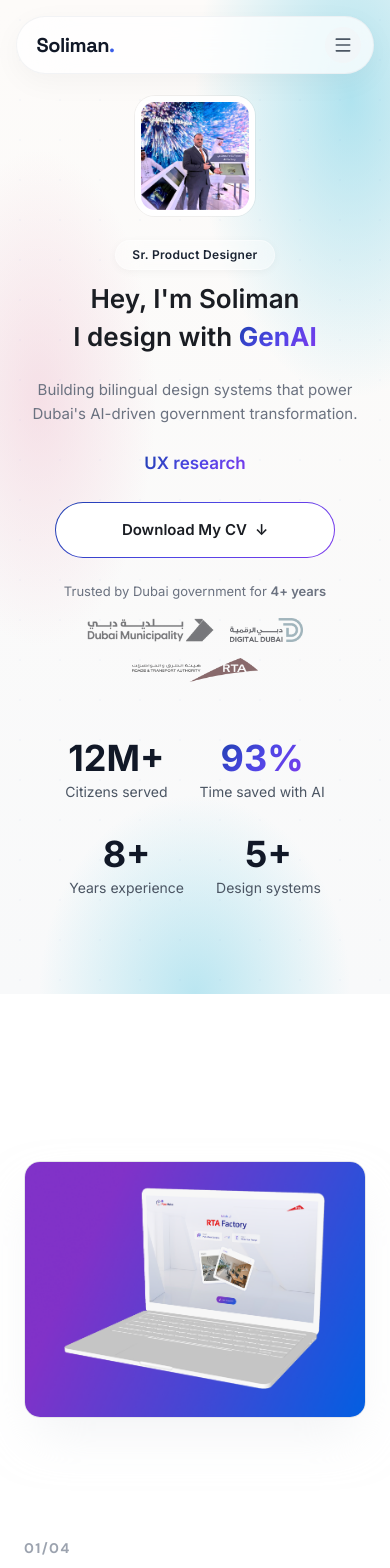
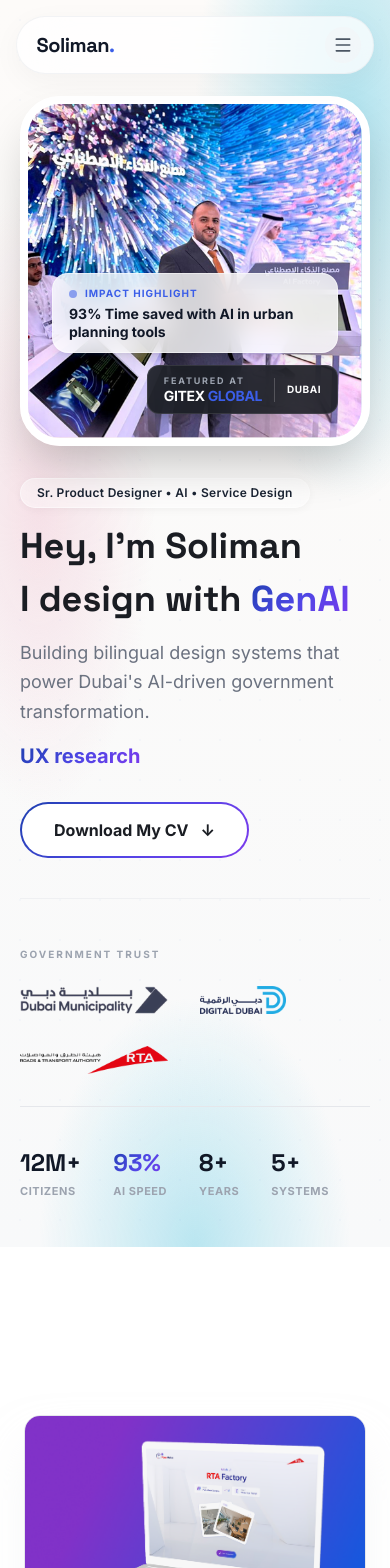
Before and after one commit to soliman2/portfolio, a React (Vite) app: page / in a window 390 px wide. Shown: the top 1568 px of the page. Built offline with nearby package versions, Linux system fonts and the light colour scheme.

Commit message:
Redesign Hero section, optimize vertical spacing, and add GITEX GLOBAL logo overlay

```diff
--- a/components/CallToAction.tsx
+++ b/components/CallToAction.tsx
@@ -72,7 +72,7 @@
               LinkedIn
             </a>
             <a
-              href="https://drive.google.com/file/d/1533uWsFcWAdLsv8JiR9BN5VLs5KL2RgB/view"
+              href="/soliman-shaban-cv.pdf"
               target="_blank"
               rel="noopener noreferrer"
               className="flex-1 sm:flex-none inline-flex justify-center items-center px-8 py-4 bg-slate-800 hover:bg-slate-700 border border-slate-700 text-white rounded-full font-semibold font-display transition-all"
--- a/components/CredentialsRecognition.tsx
+++ /dev/null
@@ -1,157 +0,0 @@
-import React from 'react';
-import { motion } from 'framer-motion';
-import { Trophy, Award, BadgeCheck, GraduationCap } from 'lucide-react';
-
-interface Certificate {
-    id: number;
-    title: string;
-    organization: string;
-    year: string;
-    badgeType: 'AWARD' | 'EXCELLENCE' | 'CERTIFICATE' | 'NANODEGREE';
-    gradientClass: string;
-    icon: 'trophy' | 'award' | 'badge' | 'graduation';
-}
-
-const CERTIFICATES: Certificate[] = [
-    {
-        id: 1,
-        title: "AI & Data Science Recognition",
-        organization: "RTA Dubai",
-        year: "2025",
-        badgeType: "AWARD",
-        gradientClass: "bg-gradient-to-br from-amber-100 to-amber-200",
-        icon: "trophy"
-    },
-    {
-        id: 2,
-        title: "Excellence in Innovation",
-        organization: "RTA Dubai",
-        year: "2024",
-        badgeType: "EXCELLENCE",
-        gradientClass: "bg-gradient-to-br from-pink-100 to-pink-200",
-        icon: "award"
-    },
-    {
-        id: 3,
-        title: "Generative AI Professional",
-        organization: "Google Cloud",
-        year: "2024",
-        badgeType: "CERTIFICATE",
-        gradientClass: "bg-gradient-to-br from-blue-100 to-blue-200",
-        icon: "badge"
-    },
-    {
-        id: 4,
-        title: "UX Research Nanodegree",
-        organization: "Udacity",
-        year: "2023",
-        badgeType: "NANODEGREE",
-        gradientClass: "bg-gradient-to-br from-emerald-100 to-emerald-200",
-        icon: "graduation"
-    },
-    {
-        id: 5,
-        title: "Design Systems Specialist",
-        organization: "Interaction Design Foundation",
-        year: "2023",
-        badgeType: "CERTIFICATE",
-        gradientClass: "bg-gradient-to-br from-purple-100 to-purple-200",
-        icon: "badge"
-    },
-    {
-        id: 6,
-        title: "Product Design Certification",
-        organization: "Nielsen Norman Group",
-        year: "2022",
-        badgeType: "CERTIFICATE",
-        gradientClass: "bg-gradient-to-br from-indigo-100 to-indigo-200",
-        icon: "graduation"
-    }
-];
-
-const BADGE_STYLES = {
-    AWARD: "bg-amber-100 text-amber-800",
-    EXCELLENCE: "bg-pink-100 text-pink-800",
-    CERTIFICATE: "bg-blue-100 text-blue-800",
-    NANODEGREE: "bg-emerald-100 text-emerald-800"
-};
-
-const CredentialsRecognition: React.FC = () => {
-
-    const getIcon = (iconType: string) => {
-        const iconProps = { className: "w-12 h-12 text-slate-700 transition-transform duration-300 group-hover:scale-110 group-hover:rotate-6" };
-
-        switch (iconType) {
-            case 'trophy':
-                return <Trophy {...iconProps} />;
-            case 'award':
-                return <Award {...iconProps} />;
-            case 'badge':
-                return <BadgeCheck {...iconProps} />;
-            case 'graduation':
-                return <GraduationCap {...iconProps} />;
-            default:
-                return <Award {...iconProps} />;
-        }
-    };
-
-    return (
-        <section className="py-20 bg-gradient-to-b from-white to-slate-50 relative overflow-hidden">
-            <div className="max-w-[1200px] mx-auto px-6 lg:px-12 relative z-10">
-
-                {/* Section Header */}
-                <div className="text-center mb-16">
-                    <div className="text-xs font-semibold text-[#4169E1] uppercase tracking-[2px] mb-3">
-                        VERIFIED
-                    </div>
-                    <h2 className="text-4xl font-bold text-[#1A1D23]">
-                        Credentials & Recognition
-                    </h2>
-                </div>
-
-                {/* Cards Grid */}
-                <div className="grid grid-cols-1 sm:grid-cols-2 lg:grid-cols-4 gap-6 justify-items-center">
-                    {CERTIFICATES.map((cert, index) => (
-                        <motion.div
-                            key={cert.id}
-                            initial={{ opacity: 0, y: 30 }}
-                            whileInView={{ opacity: 1, y: 0 }}
-                            viewport={{ once: true, margin: "-50px" }}
-                            transition={{ duration: 0.5, delay: index * 0.1 }}
-                            className="group w-full max-w-[280px] bg-white rounded-[20px] p-6 shadow-[0_4px_24px_rgba(0,0,0,0.06)] hover:shadow-[0_12px_40px_rgba(0,0,0,0.1)] hover:-translate-y-1.5 transition-all duration-300 cursor-pointer"
-                        >
-                            {/* Image Area with Gradient Background */}
-                            <div className={`w-full h-[140px] ${cert.gradientClass} rounded-xl flex items-center justify-center mb-5`}>
-                                {getIcon(cert.icon)}
-                            </div>
-
-                            {/* Certificate Title */}
-                            <h3 className="text-base font-semibold text-[#1A1D23] text-center leading-snug mb-3 min-h-[44px]">
-                                {cert.title}
-                            </h3>
-
-                            {/* Organization + Year Row */}
-                            <div className="flex items-center justify-center gap-2 mb-4">
-                                <span className="text-[13px] font-medium text-slate-600">
-                                    {cert.organization}
-                                </span>
-                                <span className="text-[13px] font-medium text-slate-400">
-                                    • {cert.year}
-                                </span>
-                            </div>
-
-                            {/* Badge */}
-                            <div className="flex justify-center">
-                                <span className={`inline-block px-3.5 py-1.5 rounded-md text-[11px] font-semibold uppercase tracking-wider ${BADGE_STYLES[cert.badgeType]} transition-transform duration-200 group-hover:scale-105`}>
-                                    {cert.badgeType}
-                                </span>
-                            </div>
-                        </motion.div>
-                    ))}
-                </div>
-            </div>
-        </section>
-    );
-};
-
-export default CredentialsRecognition;
--- a/components/Footer.tsx
+++ b/components/Footer.tsx
@@ -72,7 +72,7 @@
               LinkedIn
             </a>
             <a
-              href="https://drive.google.com/file/d/1533uWsFcWAdLsv8JiR9BN5VLs5KL2RgB/view"
+              href="/soliman-shaban-cv.pdf"
               target="_blank"
               rel="noopener noreferrer"
               className="flex-1 sm:flex-none inline-flex justify-center items-center px-8 py-4 bg-slate-800 hover:bg-slate-700 border border-slate-700 text-white rounded-full font-semibold font-display transition-all"
--- a/components/Hero.tsx
+++ b/components/Hero.tsx
@@ -70,7 +70,7 @@
     }, [capabilities.length]);
 
     return (
-        <section className="relative min-h-screen w-full flex items-center justify-center font-inter overflow-hidden py-24 md:py-32">
+        <section className="relative min-h-screen w-full flex items-center justify-center font-inter overflow-hidden pt-24 pb-12 md:pt-32 md:pb-16">
             {/* Background Gradient */}
             <div
                 className="absolute inset-0 pointer-events-none z-0"
@@ -94,56 +94,43 @@
             />
 
             {/* Main Content Container */}
-            <div className="relative z-20 w-full max-w-6xl mx-auto px-5 sm:px-6 lg:px-8">
+            <div className="relative z-20 w-full max-w-7xl mx-auto px-5 sm:px-6 lg:px-8">
                 <motion.div
                     variants={containerVariants}
                     initial="hidden"
                     animate="visible"
-                    className="flex flex-col items-center text-center space-y-6 md:space-y-8"
+                    className="flex flex-col space-y-10 md:space-y-16 h-full"
                 >
+                    {/* Hero Grid: Content Left, Image Right */}
+                    <div className="grid grid-cols-1 lg:grid-cols-2 gap-8 lg:gap-16 items-stretch">
 
-                    {/* Photo + Headline Inline */}
-                    <motion.div variants={fadeUpVariants} className="flex flex-col md:flex-row items-center gap-6 md:gap-8">
-                        {/* Profile Photo */}
-                        <div className="flex-shrink-0">
-                            <img
-                                src="/images/soliman-portrait-new.png"
-                                alt="Soliman Shaban"
-                                className="w-[120px] h-[120px] md:w-[140px] md:h-[140px] object-cover"
-                                style={{
-                                    borderRadius: '20px',
-                                    border: '6px solid white',
-                                    boxShadow: '0 0 0 1px rgba(0,0,0,0.05)'
-                                }}
-                            />
-                        </div>
-
-                        {/* Headline Text */}
-                        <div className="text-center md:text-left">
+                        {/* Left Side: Content Block */}
+                        <div className="flex flex-col justify-center items-start text-left space-y-4 order-2 lg:order-1">
                             {/* Glass Badge - Sr. Product Designer */}
-                            <div className="mb-3 md:mb-4 flex justify-center md:justify-start">
+                            <motion.div variants={fadeUpVariants}>
                                 <span
                                     className="inline-block px-4 py-1.5 text-xs md:text-sm font-semibold"
                                     style={{
-                                        background: 'rgba(255, 255, 255, 0.35)',
+                                        background: 'rgba(255, 255, 255, 0.45)',
                                         backdropFilter: 'blur(12px)',
                                         WebkitBackdropFilter: 'blur(12px)',
-                                        border: '1px solid rgba(255, 255, 255, 0.4)',
+                                        border: '1px solid rgba(255, 255, 255, 0.5)',
                                         borderRadius: '999px',
                                         color: '#1A2332',
                                         letterSpacing: '0.3px',
                                         boxShadow: '0 2px 8px rgba(0, 0, 0, 0.04)'
                                     }}
                                 >
-                                    Sr. Product Designer
+                                    Sr. Product Designer • AI • Service Design
+                                </span >
+                            </motion.div>
+
+                            {/* Headline */}
+                            <motion.h1 variants={fadeUpVariants} className="space-y-2">
+                                <span className="block text-4xl md:text-5xl lg:text-6xl font-bold text-[#1A1D23] leading-tight font-display">
+                                    Hey, I'm Soliman
                                 </span>
-                            </div>
-
-                            <h1 style={{ fontFamily: 'Inter' }}>
-                                <div className="text-[26px] md:text-[40px] font-semibold text-[#1A1D23] leading-[1.3] mb-1 md:mb-2">
-                                    Hey, I'm Soliman
-                                </div>
-                                <div className="text-[26px] md:text-[40px] font-semibold text-[#1A1D23] leading-[1.3]">
+                                <span className="block text-4xl md:text-5xl lg:text-6xl font-bold text-[#1A1D23] leading-tight font-display">
                                     I design with{' '}
                                     <span
                                         className="font-bold"
@@ -156,24 +143,18 @@
                                     >
                                         GenAI
                                     </span>
-                                </div>
-                            </h1>
-                        </div>
-                    </motion.div>
+                                </span>
+                            </motion.h1>
 
-                    {/* Subline - Bilingual Design Systems */}
-                    <motion.div variants={fadeUpVariants} className="w-full max-w-3xl mx-auto px-2">
-                        <div className="text-[15px] md:text-[18px] text-slate-500 leading-[1.6] text-center" style={{ fontFamily: 'Inter' }}>
+                            {/* Description */}
+                            <motion.p variants={fadeUpVariants} className="text-lg md:text-xl text-slate-500 leading-relaxed max-w-xl font-inter">
                                 Building bilingual design systems that power Dubai's AI-driven government transformation.
-                        </div>
-                    </motion.div>
+                            </motion.p>
 
-                    {/* Specialization Badges */}
+                            {/* Capability Ticker */}
                             <motion.div
                                 variants={fadeUpVariants}
-                        initial="hidden"
-                        animate="visible"
-                        className="flex justify-center items-center min-h-[28px]"
+                                className="flex items-center min-h-[28px]"
                             >
                                 <AnimatePresence mode="wait">
                                     <motion.span
@@ -182,7 +163,7 @@
                                         initial="enter"
                                         animate="center"
                                         exit="exit"
-                                className="font-semibold text-[17px]"
+                                        className="font-bold text-xl md:text-2xl"
                                         style={{
                                             background: 'linear-gradient(135deg, #1e40af 0%, #4f46e5 50%, #7c3aed 100%)',
                                             WebkitBackgroundClip: 'text',
@@ -196,80 +177,105 @@
                             </motion.div>
 
                             {/* CTA Button */}
-                    <motion.div variants={fadeUpVariants} className="flex justify-center w-full md:w-auto px-4 md:px-0">
+                            <motion.div variants={fadeUpVariants} className="pt-4">
                                 <a
                                     href="/soliman-shaban-cv.pdf"
                                     target="_blank"
                                     rel="noopener noreferrer"
-                            className="inline-flex items-center justify-center gap-2 px-8 py-4 rounded-full font-semibold text-[15px] text-[#1A1D23] transition-all hover:opacity-80 w-full md:w-auto max-w-[280px] md:max-w-none"
+                                    className="inline-flex items-center justify-center gap-3 px-8 py-3.5 rounded-full font-bold text-base text-[#1A1D23] transition-all hover:shadow-2xl hover:shadow-blue-200 active:scale-95 group"
                                     style={{
                                         background: 'white',
-                                border: '1.5px solid transparent',
+                                        border: '2px solid transparent',
                                         backgroundImage: 'linear-gradient(white, white), linear-gradient(135deg, #1e40af 0%, #4f46e5 50%, #7c3aed 100%)',
                                         backgroundOrigin: 'border-box',
                                         backgroundClip: 'padding-box, border-box',
-                                minHeight: '48px'
                                     }}
                                 >
-                            Download My CV <span>↓</span>
+                                    Download My CV <span className="group-hover:translate-y-1 transition-transform">↓</span>
                                 </a>
                             </motion.div>
+                        </div>
 
-                    {/* Government Trust Section */}
-                    <motion.div variants={fadeUpVariants} className="mt-8 md:mt-12 w-full px-4">
-                        <p className="text-[13px] md:text-[14px] text-[#6B7280] mb-4 text-center">
-                            Trusted by Dubai government for <span className="font-semibold">4+ years</span>
+                        {/* Right Side: Image with matching height */}
+                        <motion.div
+                            variants={fadeUpVariants}
+                            className="relative order-1 lg:order-2 flex"
+                        >
+                            <div className="relative w-full h-[350px] lg:h-[450px] overflow-hidden rounded-[40px] shadow-2xl group border-[8px] border-white">
+                                <img
+                                    src="/images/soliman-portrait-new.png"
+                                    alt="Soliman Shaban"
+                                    className="w-full h-full object-cover transform group-hover:scale-105 transition-transform duration-1000"
+                                />
+                                {/* Bottom recognition tags inside image */}
+                                <div className="absolute bottom-6 left-6 right-6 flex flex-col gap-3">
+                                    <div className="bg-white/80 backdrop-blur-md px-4 py-3 rounded-2xl border border-white/50 shadow-lg self-start">
+                                        <div className="flex items-center gap-2 mb-1">
+                                            <div className="w-2 h-2 rounded-full bg-blue-600 animate-pulse"></div>
+                                            <p className="text-[10px] font-bold text-blue-600 uppercase tracking-widest">Impact Highlight</p>
+                                        </div>
+                                        <p className="text-sm font-bold text-slate-900 leading-tight">93% Time saved with AI in urban planning tools</p>
+                                    </div>
+
+                                    <div className="bg-[#1A1D23]/90 backdrop-blur-md px-4 py-2.5 rounded-xl border border-white/10 shadow-xl self-end flex items-center gap-3">
+                                        <div className="flex flex-col">
+                                            <p className="text-[9px] font-bold text-slate-400 uppercase tracking-[0.2em] leading-none mb-1">Featured at</p>
+                                            <p className="text-sm font-black text-white tracking-tight leading-none">
+                                                GITEX <span className="text-blue-500">GLOBAL</span>
                                             </p>
-
-                        {/* Logo Row */}
-                        <div className="flex flex-wrap gap-4 md:gap-6 justify-center items-center">
-                            <img src="/images/01.png" alt="RTA" className="h-[24px] md:h-[28px] w-auto object-contain" style={{ filter: 'grayscale(80%) opacity(0.7)' }} />
-                            <img src="/images/02.png" alt="Dubai Municipality" className="h-[24px] md:h-[28px] w-auto object-contain" style={{ filter: 'grayscale(80%) opacity(0.7)' }} />
-                            <img src="/images/03.png" alt="Digital Dubai" className="h-[24px] md:h-[28px] w-auto object-contain" style={{ filter: 'grayscale(80%) opacity(0.7)' }} />
+                                        </div>
+                                        <div className="w-[1px] h-6 bg-white/20"></div>
+                                        <p className="text-[10px] font-bold text-white uppercase tracking-wider">Dubai</p>
+                                    </div>
+                                </div>
                             </div>
                         </motion.div>
-
-                    {/* Bottom Metrics */}
-                    <motion.div variants={fadeUpVariants} className="w-full pt-8">
-                        <div className="flex flex-wrap gap-8 justify-center">
-                            {/* Metric 1 */}
-                            <div className="flex flex-col items-center">
-                                <div className="text-4xl md:text-5xl font-bold text-slate-900">12M+</div>
-                                <div className="text-sm text-slate-600 mt-1">Citizens served</div>
                     </div>
 
-                            {/* Metric 2 - Featured AI Card */}
-                            <div
-                                className="flex flex-col items-center"
-                            >
-                                <div
-                                    className="text-4xl md:text-5xl font-bold"
+                    {/* Simplified Impact Row: Logos + Metrics */}
+                    <motion.div variants={fadeUpVariants} className="pt-12 border-t border-slate-200/50">
+                        <div className="flex flex-col lg:flex-row lg:items-center gap-10 lg:gap-16">
+
+                            {/* Government Logos */}
+                            <div className="border-b lg:border-b-0 lg:border-r border-slate-200 pb-8 lg:pb-0 lg:pr-16">
+                                <p className="text-[10px] font-bold text-slate-400 uppercase tracking-[0.2em] mb-6">Government Trust</p>
+                                <div className="flex flex-wrap items-center gap-8">
+                                    <img src="/images/01.png" alt="RTA" className="h-7 md:h-8 w-auto" />
+                                    <img src="/images/02.png" alt="Dubai Municipality" className="h-7 md:h-8 w-auto" />
+                                    <img src="/images/03.png" alt="Digital Dubai" className="h-7 md:h-8 w-auto" />
+                                </div>
+                            </div>
+
+                            {/* Metrics Grid */}
+                            <div className="flex flex-wrap gap-8 md:gap-12">
+                                <div className="flex flex-col">
+                                    <span className="text-2xl md:text-3xl font-bold text-slate-900 font-display">12M+</span>
+                                    <span className="text-[11px] font-bold text-slate-400 uppercase tracking-wider mt-1">Citizens</span>
+                                </div>
+                                <div className="flex flex-col">
+                                    <span
+                                        className="text-2xl md:text-3xl font-bold font-display"
                                         style={{
                                             background: 'linear-gradient(135deg, #1e40af 0%, #4f46e5 50%, #7c3aed 100%)',
                                             WebkitBackgroundClip: 'text',
                                             WebkitTextFillColor: 'transparent',
                                             backgroundClip: 'text'
                                         }}
-                                >
-                                    93%
+                                    >93%</span>
+                                    <span className="text-[11px] font-bold text-slate-400 uppercase tracking-wider mt-1">AI Speed</span>
                                 </div>
-                                <div className="text-sm text-slate-600 mt-1">Time saved with AI</div>
+                                <div className="flex flex-col">
+                                    <span className="text-2xl md:text-3xl font-bold text-slate-900 font-display">8+</span>
+                                    <span className="text-[11px] font-bold text-slate-400 uppercase tracking-wider mt-1">Years</span>
+                                </div>
+                                <div className="flex flex-col">
+                                    <span className="text-2xl md:text-3xl font-bold text-slate-900 font-display">5+</span>
+                                    <span className="text-[11px] font-bold text-slate-400 uppercase tracking-wider mt-1">Systems</span>
+                                </div>
                             </div>
 
-                            {/* Metric 3 */}
-                            <div className="flex flex-col items-center">
-                                <div className="text-4xl md:text-5xl font-bold text-slate-900">8+</div>
-                                <div className="text-sm text-slate-600 mt-1">Years experience</div>
-                            </div>
-
-                            {/* Metric 4 */}
-                            <div className="flex flex-col items-center">
-                                <div className="text-4xl md:text-5xl font-bold text-slate-900">5+</div>
-                                <div className="text-sm text-slate-600 mt-1">Design systems</div>
-                            </div>
                         </div>
                     </motion.div>
-
                 </motion.div>
             </div>
 
--- a/pages/Home.tsx
+++ b/pages/Home.tsx
@@ -2,7 +2,7 @@
 import Hero from '../components/Hero';
 import FeaturedCaseStudySection from '../components/FeaturedCaseStudySection';
 import MoreExpertise from '../components/MoreExpertise';
-import CredentialsRecognition from '../components/CredentialsRecognition';
+
 import Testimonials from '../components/Testimonials';
 import { FEATURED_CASE_STUDIES } from '../constants';
 
@@ -58,9 +58,6 @@
                 {/* More Expertise Section (3 Cards) */}
                 <MoreExpertise />
 
-                {/* Credentials & Recognition */}
-                <CredentialsRecognition />
-
                 {/* Testimonials */}
                 <Testimonials />
             </div>
```
Also changed, not shown: components/Testimonials.tsx (+100 -94 lines), public/certificate 1.jpeg (added). Lines whose indentation alone changed are shown as unchanged.
